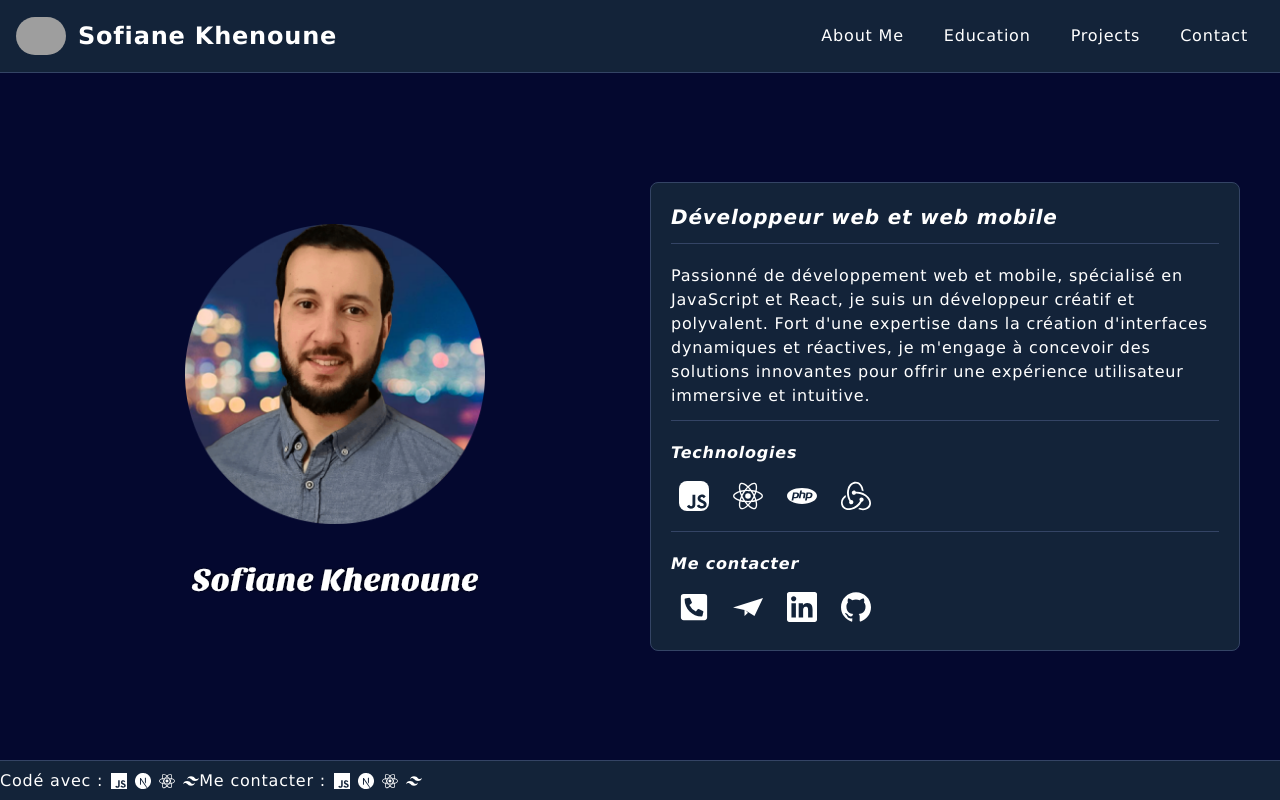
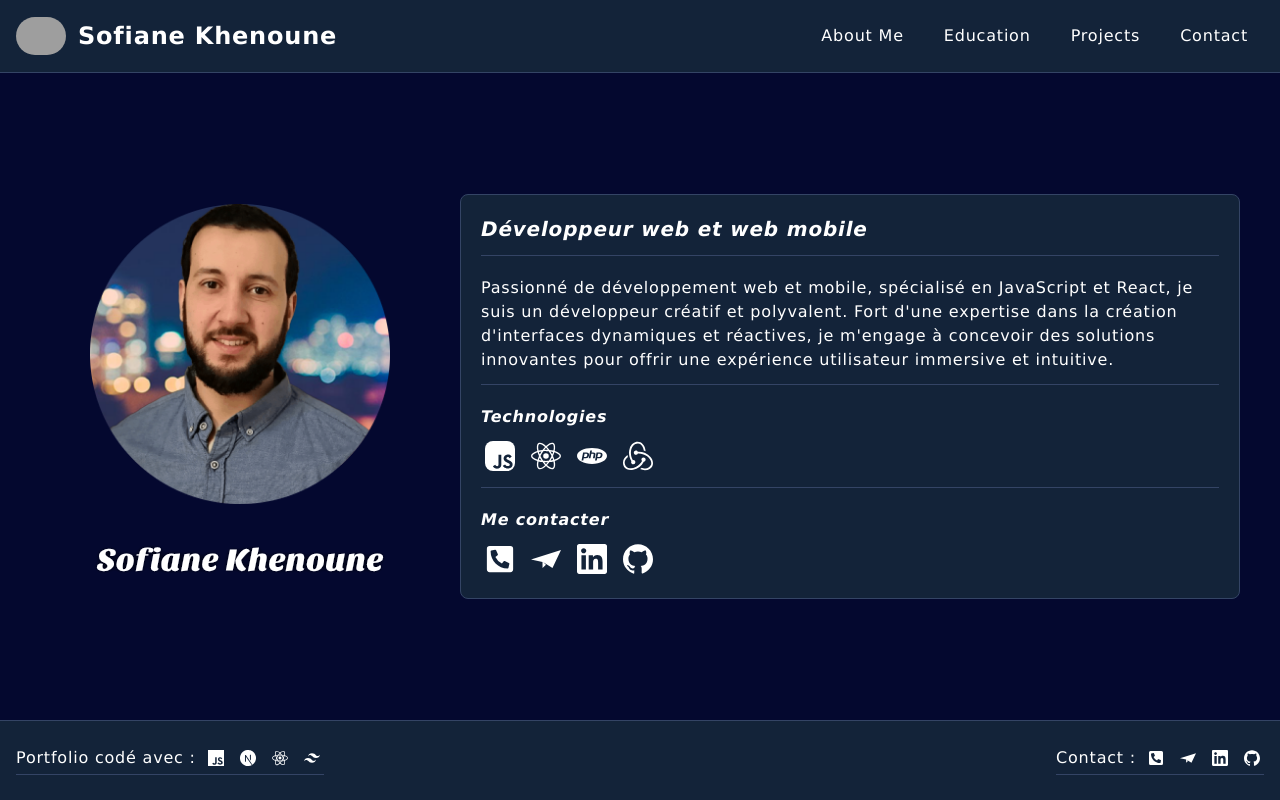
Before and after one commit to SofianeKhenoune/my_portfolio, a Next.js app: page / in a window 1280 px wide. Built offline with nearby package versions, Linux system fonts and the light colour scheme; grey boxes are pictures that could not be loaded.

Commit message:
style: change all pages style in order to have one page

```diff
--- a/components/AboutBloc/AboutBloc.js
+++ b/components/AboutBloc/AboutBloc.js
@@ -1,12 +1,12 @@
 import PropTypes from 'prop-types';
 const AboutBloc = ({ children, Icon, title }) => {
   return (
-    <div className='about-bloc flex flex-col opacity-0 translate-x-full text-sm max-w-96 rounded-xl m-5 p-6 bg-neutral-950/80 shadow-[0_8px_32px_0_rgba(255,255,255,0.15)] backdrop-blur-[5px]'>
-      <div className='flex flex-row flex-wrap items-center justify-between mb-5'>
-        <h2 className='text-xl underline'>{title}</h2>
-        <Icon size={50} className='mr-5' />
+    <div className='about-bloc opacity-0  border-light border translate-x-full  max-w-96 rounded-xl m-5 p-3 bg-medium h-min'>
+      <div className='flex items-center justify-between mb-3'>
+        <h2 className='text-xl mb-5 border-b border-light p-2'>{title}</h2>
+        <Icon size={50} className='border border-light p-2 rounded-md' />
       </div>
-      <div className='about-text rounded-lg text-slate w-95'>{children}</div>
+      <p>{children}</p>
     </div>
   );
 };
--- a/components/Contact/Contact.js
+++ b/components/Contact/Contact.js
@@ -3,37 +3,23 @@ import { FaPhoneSquareAlt } from 'react-icons/fa';
 
 import { SiGithub, SiLinkedin, SiMinutemailer } from 'react-icons/si';
 
-const Contact = () => {
+const Contact = ({ iconSize }) => {
   return (
-    <div className='flex items-center'>
-      <Link href='tel:+33652294817' className='flex-1'>
-        <FaPhoneSquareAlt className='hover:scale-110 m-2' size={40} />
+    <div className='flex items-center gap-2'>
+      <Link href='tel:+33652294817'>
+        <FaPhoneSquareAlt className='hover:scale-125 m-1' size={iconSize} />
       </Link>
-      <Link href='mailto:sofianekhenoune.dev@gmail.com' className='flex-1'>
-        <SiMinutemailer className='hover:scale-110 m-2' size={40} />
+      <Link href='mailto:sofianekhenoune.dev@gmail.com'>
+        <SiMinutemailer className='hover:scale-125 m-1' size={iconSize} />
       </Link>
-      <Link
-        href='http://www.linkedin.com/in/sofianekhenoune'
-        target='_blank'
-        className='flex-1'
-      >
-        <SiLinkedin className='hover:scale-110 m-2' size={40} />
+      <Link href='http://www.linkedin.com/in/sofianekhenoune' target='_blank'>
+        <SiLinkedin className='hover:scale-125 m-1' size={iconSize} />
       </Link>
-      <Link
-        href='http://github.com/modestman1986'
-        target='_blank'
-        className='flex-1'
-      >
-        <SiGithub className='hover:scale-110 m-2' size={40} />
+      <Link href='http://github.com/modestman1986' target='_blank'>
+        <SiGithub className='hover:scale-125 m-1' size={iconSize} />
       </Link>
     </div>
   );
 };
 
-Contact.propTypes = {
-  Icon: PropTypes.elementType.isRequired,
-  children: PropTypes.node.isRequired,
-  title: PropTypes.string.isRequired,
-};
-
 export default Contact;
--- a/components/Footer/Footer.js
+++ b/components/Footer/Footer.js
@@ -4,22 +4,20 @@ import {
   SiReact,
   SiTailwindcss,
 } from 'react-icons/si';
+import Contact from '../Contact/Contact';
 const Footer = () => {
   return (
-    <footer className='bg-medium border-t border-t-light h-10 flex items-center'>
-      <div className='flex items-center gap-2 '>
-        <p>Codé avec : </p>
-        <SiJavascript />
-        <SiNextdotjs />
-        <SiReact />
-        <SiTailwindcss />
+    <footer className='bg-medium border-t md:text-base border-t-light h-20 p-4 flex md:justify-between flex-col justify-center items-center md:flex-row gap-2'>
+      <div className='flex items-center gap-2  border-b border-b-light pb-1'>
+        <p>Portfolio codé avec : </p>
+        <SiJavascript className='m-1' />
+        <SiNextdotjs className='m-1' />
+        <SiReact className='m-1' />
+        <SiTailwindcss className='m-1' />
       </div>
-      <div className='flex items-center gap-2 '>
-        <p>Me contacter : </p>
-        <SiJavascript />
-        <SiNextdotjs />
-        <SiReact />
-        <SiTailwindcss />
+      <div className='flex items-center gap-2 md:border-b md:border-b-light pb-1'>
+        <p>Contact : </p>
+        <Contact />
       </div>
     </footer>
   );
--- a/components/Header/NavBar.js
+++ b/components/Header/NavBar.js
@@ -11,7 +11,7 @@ const NavBar = () => {
   const navActiveItemStyle = `${navItemStyle} text-gray-950 border border-light`;
   return (
     <nav className='border-gray-200 dark:bg-gray-900'>
-      <div className='max-w-screen-xl flex flex-wrap items-center justify-between p-4 mx-auto'>
+      <div className='flex flex-wrap items-center justify-between p-4 mx-auto'>
         <Link href='/' className='flex items-center border-white'>
           <Image
             src='/images/profil.webp'
--- a/components/Project/Project.js
+++ b/components/Project/Project.js
@@ -2,7 +2,7 @@ import PropTypes, { node } from 'prop-types';
 
 const Project = ({ arrayOfIcons, projectName, taskList }) => {
   return (
-    <div className='project flex flex-col opacity-0  border-light border translate-x-full  max-w-96 rounded-xl m-5 p-3 bg-medium backdrop-blur-[5px]'>
+    <div className='project opacity-0  border-light border translate-x-full  max-w-96 rounded-xl m-5 p-3 bg-medium h-min'>
       <h2 className='text-xl mb-5 border-b border-light p-2'>{projectName}</h2>
       <div className='text-sm mb-5 border-b border-light'>
         <ul className='pl-7 pb-3'>
@@ -13,7 +13,7 @@ const Project = ({ arrayOfIcons, projectName, taskList }) => {
       </div>
       <div className='flex items-center flex-wrap gap-2 justify-end'>
         {arrayOfIcons.map((Icon) => (
-          <Icon size={50} />
+          <Icon size={30} />
         ))}
       </div>
     </div>
--- a/src/pages/_document.js
+++ b/src/pages/_document.js
@@ -7,7 +7,7 @@ export default function Document() {
         <link rel='icon' href='/images/profil-home.png' sizes='any' />
         <title>Sofiane - Portfolio</title>
       </Head>
-      <body className='text-white bg-dark min-h-full font-body tracking-wider'>
+      <body className='text-white bg-dark min-h-full font-body tracking-wider text-sm md:text-base'>
         <Main />
         <NextScript />
       </body>
--- a/src/pages/about.js
+++ b/src/pages/about.js
@@ -29,7 +29,7 @@ const About = () => {
       <Head>
         <title>Mon Portfolio - About Me</title>
       </Head>
-      <main className='w-full overflow-x-hidden pt-5 flex flex-wrap justify-around'>
+      <main className='w-full overflow-x-hidden pt-5 flex flex-wrap gap-5 justify-center'>
         <AboutBloc Icon={MdSchool} title='Formation'>
           Je suis un développeur passionné et motivé qui a suivi une formation
           intensive de six mois en tant que développeur web et web mobile. Cette
--- a/src/pages/index.js
+++ b/src/pages/index.js
@@ -1,18 +1,10 @@
 import gsap from 'gsap';
 import Image from 'next/image';
-import Link from 'next/link';
+
 import { useEffect } from 'react';
-import { FaPhoneSquareAlt } from 'react-icons/fa';
 
-import {
-  SiGithub,
-  SiJavascript,
-  SiLinkedin,
-  SiMinutemailer,
-  SiPhp,
-  SiReact,
-  SiRedux,
-} from 'react-icons/si';
+import { SiJavascript, SiPhp, SiReact, SiRedux } from 'react-icons/si';
+import Contact from '../../components/Contact/Contact';
 export default function Home() {
   useEffect(() => {
     gsap.to('.profil-card', {
@@ -30,7 +22,7 @@ export default function Home() {
   });
   return (
     <main className='h-full flex flex-col md:flex-row p-10 gap-5'>
-      <div className='flex-1 flex items-center justify-center'>
+      <div className='flex items-center justify-center'>
         <div className='profil-img flex flex-col md:flex:row justify-center items-center opacity-0 translate-y-10'>
           <Image
             src='/images/profil-home.png'
@@ -66,34 +58,18 @@ export default function Home() {
             <h2 className='italic mt-5 mb-2 font-bold'>Technologies</h2>
             <div className='flex items-center gap-2'>
               <SiJavascript
-                className='javascript rounded-lg m-2'
+                className='javascript rounded-lg m-1'
                 size={30}
                 title='Logo Javascript'
               />
-              <SiReact className='m-2' size={30} title='Logo React' />
-              <SiPhp className='m-2' size={30} title='Logo PHP' />
-              <SiRedux className='m-2' size={30} title='Logo PHP' />
+              <SiReact className='m-1' size={30} title='Logo React' />
+              <SiPhp className='m-1' size={30} title='Logo PHP' />
+              <SiRedux className='m-1' size={30} title='Logo PHP' />
             </div>
           </div>
           <div>
             <h2 className='italic mt-5 mb-2 font-bold'>Me contacter</h2>
-            <div className='flex items-center gap-2'>
-              <Link href='tel:+33652294817'>
-                <FaPhoneSquareAlt className='hover:scale-125 m-2' size={30} />
-              </Link>
-              <Link href='mailto:sofianekhenoune.dev@gmail.com'>
-                <SiMinutemailer className='hover:scale-125 m-2' size={30} />
-              </Link>
-              <Link
-                href='http://www.linkedin.com/in/sofianekhenoune'
-                target='_blank'
-              >
-                <SiLinkedin className='hover:scale-125 m-2' size={30} />
-              </Link>
-              <Link href='http://github.com/modestman1986' target='_blank'>
-                <SiGithub className='hover:scale-125 m-2' size={30} />
-              </Link>
-            </div>
+            <Contact iconSize={30} />
           </div>
         </div>
       </div>
```
Also changed, not shown: src/pages/projects.js (+37 -31 lines).
